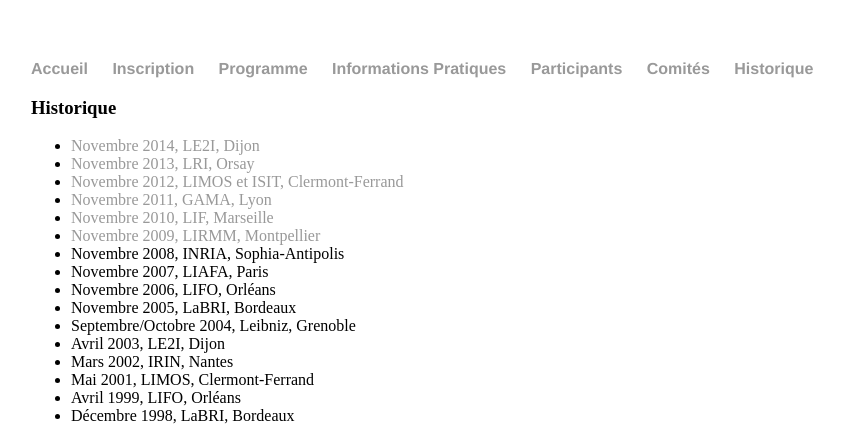
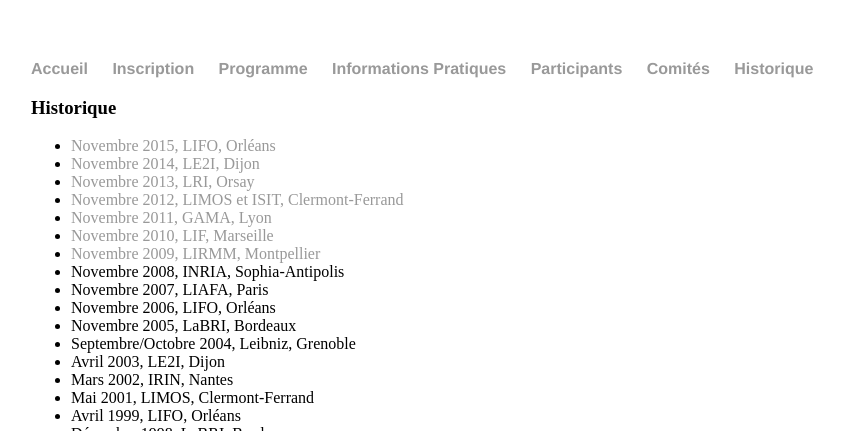
Before and after one commit to JGA2016/JGA2016.github.io, a Jekyll site: the page built from historique.html, in a window 1280 px wide, cut to the strip 0-431 px from the top of the page. Shown: the whole strip, without its empty margins (161-1005 px from the left). Built offline with Jekyll 4.4.1, drawn with Linux system fonts in a browser that asks for light colours.

Commit message:
Add JGA15 to history

```diff
--- a/historique.html
+++ b/historique.html
@@ -9,6 +9,8 @@
 </h3>
 
 <ul>
+  <li><a href='http://www.univ-orleans.fr/lifo/evenements/JGA2015/index.html'>Novembre 2015, LIFO, Orléans</a>
+  </li>
   <li><a href='http://jga2014.le2i.cnrs.fr/index.php'>Novembre 2014, LE2I, Dijon</a>
   </li>
   <li> <a href='http://jga2013.lri.fr'>Novembre 2013, LRI, Orsay</a>
```
